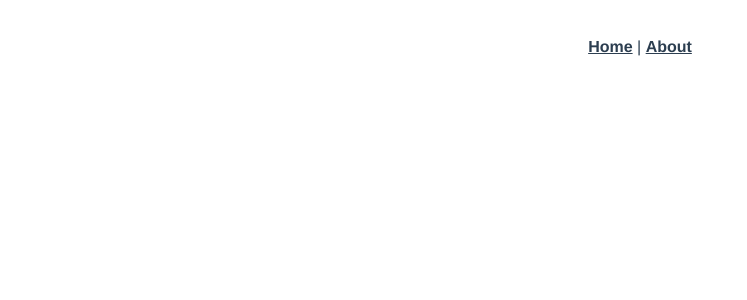
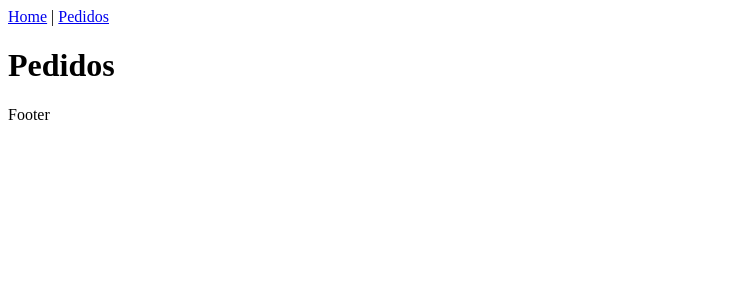
Before and after one commit to Masthw/Vue.js, a Vue app: page /pedidos in a window 1280 px wide. Before the commit this address had no page. Shown: the top 300 px of the page, without its empty margins (0-747 px from the left). Built offline with nearby package versions, Linux system fonts and the light colour scheme.

Commit message:
feat: create Navbar and Footer

```diff
--- a/src/App.vue
+++ b/src/App.vue
@@ -1,30 +1,19 @@
 <template>
-  <nav>
-    <router-link to="/">Home</router-link> |
-    <router-link to="/about">About</router-link>
-  </nav>
-  <router-view/>
+  <Navbar />
+  <router-view />
+  <Footer />
 </template>
 
-<style>
-#app {
-  font-family: Avenir, Helvetica, Arial, sans-serif;
-  -webkit-font-smoothing: antialiased;
-  -moz-osx-font-smoothing: grayscale;
-  text-align: center;
-  color: #2c3e50;
+<script>
+import Navbar from './components/Navbar.vue';
+import Footer from './components/Footer.vue';
+
+
+export default {
+components: {
+  Navbar,
+  Footer,
 }
+}</script>
 
-nav {
-  padding: 30px;
-}
-
-nav a {
-  font-weight: bold;
-  color: #2c3e50;
-}
-
-nav a.router-link-exact-active {
-  color: #42b983;
-}
-</style>
+<style></style>
--- /dev/null
+++ b/src/components/Footer.vue
@@ -0,0 +1,8 @@
+<template>
+    <p>Footer</p>
+</template>
+<script>
+export default {
+    name: "Footer"
+}
+</script>
--- a/src/components/HelloWorld.vue
+++ /dev/null
@@ -1,58 +0,0 @@
-<template>
-  <div class="hello">
-    <h1>{{ msg }}</h1>
-    <p>
-      For a guide and recipes on how to configure / customize this project,<br>
-      check out the
-      <a href="https://cli.vuejs.org" target="_blank" rel="noopener">vue-cli documentation</a>.
-    </p>
-    <h3>Installed CLI Plugins</h3>
-    <ul>
-      <li><a href="https://github.com/vuejs/vue-cli/tree/dev/packages/%40vue/cli-plugin-babel" target="_blank" rel="noopener">babel</a></li>
-      <li><a href="https://github.com/vuejs/vue-cli/tree/dev/packages/%40vue/cli-plugin-router" target="_blank" rel="noopener">router</a></li>
-    </ul>
-    <h3>Essential Links</h3>
-    <ul>
-      <li><a href="https://vuejs.org" target="_blank" rel="noopener">Core Docs</a></li>
-      <li><a href="https://forum.vuejs.org" target="_blank" rel="noopener">Forum</a></li>
-      <li><a href="https://chat.vuejs.org" target="_blank" rel="noopener">Community Chat</a></li>
-      <li><a href="https://twitter.com/vuejs" target="_blank" rel="noopener">Twitter</a></li>
-      <li><a href="https://news.vuejs.org" target="_blank" rel="noopener">News</a></li>
-    </ul>
-    <h3>Ecosystem</h3>
-    <ul>
-      <li><a href="https://router.vuejs.org" target="_blank" rel="noopener">vue-router</a></li>
-      <li><a href="https://vuex.vuejs.org" target="_blank" rel="noopener">vuex</a></li>
-      <li><a href="https://github.com/vuejs/vue-devtools#vue-devtools" target="_blank" rel="noopener">vue-devtools</a></li>
-      <li><a href="https://vue-loader.vuejs.org" target="_blank" rel="noopener">vue-loader</a></li>
-      <li><a href="https://github.com/vuejs/awesome-vue" target="_blank" rel="noopener">awesome-vue</a></li>
-    </ul>
-  </div>
-</template>
-
-<script>
-export default {
-  name: 'HelloWorld',
-  props: {
-    msg: String
-  }
-}
-</script>
-
-<!-- Add "scoped" attribute to limit CSS to this component only -->
-<style scoped>
-h3 {
-  margin: 40px 0 0;
-}
-ul {
-  list-style-type: none;
-  padding: 0;
-}
-li {
-  display: inline-block;
-  margin: 0 10px;
-}
-a {
-  color: #42b983;
-}
-</style>
--- /dev/null
+++ b/src/components/Navbar.vue
@@ -0,0 +1,13 @@
+<template>
+  <div id="nav">
+    <router-link to="/"> <img src="" id="logo" /></router-link>
+    <router-link to="/">Home</router-link> |
+    <router-link to="/pedidos">Pedidos</router-link>
+  </div>
+</template>
+<script>
+export default {
+  name: "Navbar",
+};
+</script>
+<style scoped></style>
--- a/src/router/index.js
+++ b/src/router/index.js
@@ -8,12 +8,9 @@
     component: HomeView
   },
   {
-    path: '/about',
-    name: 'about',
-    // route level code-splitting
-    // this generates a separate chunk (about.[hash].js) for this route
-    // which is lazy-loaded when the route is visited.
-    component: () => import(/* webpackChunkName: "about" */ '../views/AboutView.vue')
+    path: '/pedidos',
+    name: 'pedidos',
+    component: () => import(/* webpackChunkName: "about" */ '../views/PedidosView.vue')
   }
 ]
 
--- a/src/views/HomeView.vue
+++ b/src/views/HomeView.vue
@@ -1,18 +1,8 @@
 <template>
   <div class="home">
-    <img alt="Vue logo" src="../assets/logo.png">
-    <HelloWorld msg="Welcome to Your Vue.js App"/>
+    <h1>Home</h1>
   </div>
 </template>
 
 <script>
-// @ is an alias to /src
-import HelloWorld from '@/components/HelloWorld.vue'
-
-export default {
-  name: 'HomeView',
-  components: {
-    HelloWorld
-  }
-}
 </script>
--- a/src/views/AboutView.vue
+++ b/src/views/PedidosView.vue
@@ -1,5 +1,5 @@
 <template>
   <div class="about">
-    <h1>This is an about page</h1>
+    <h1>Pedidos</h1>
   </div>
 </template>
```
